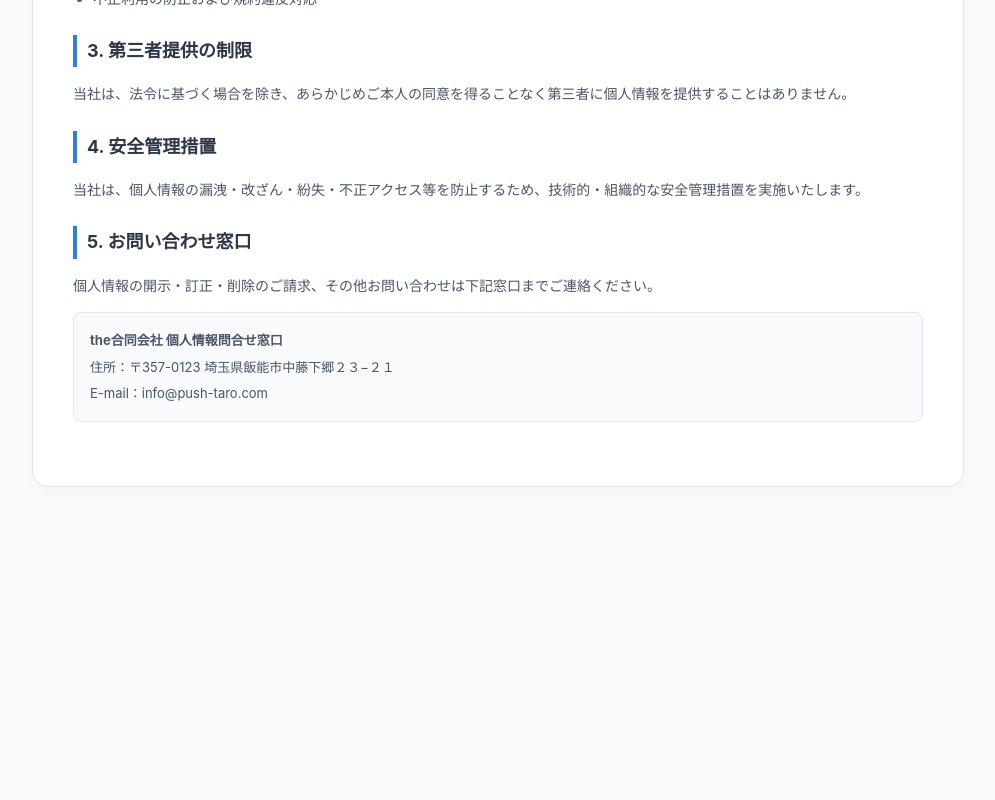
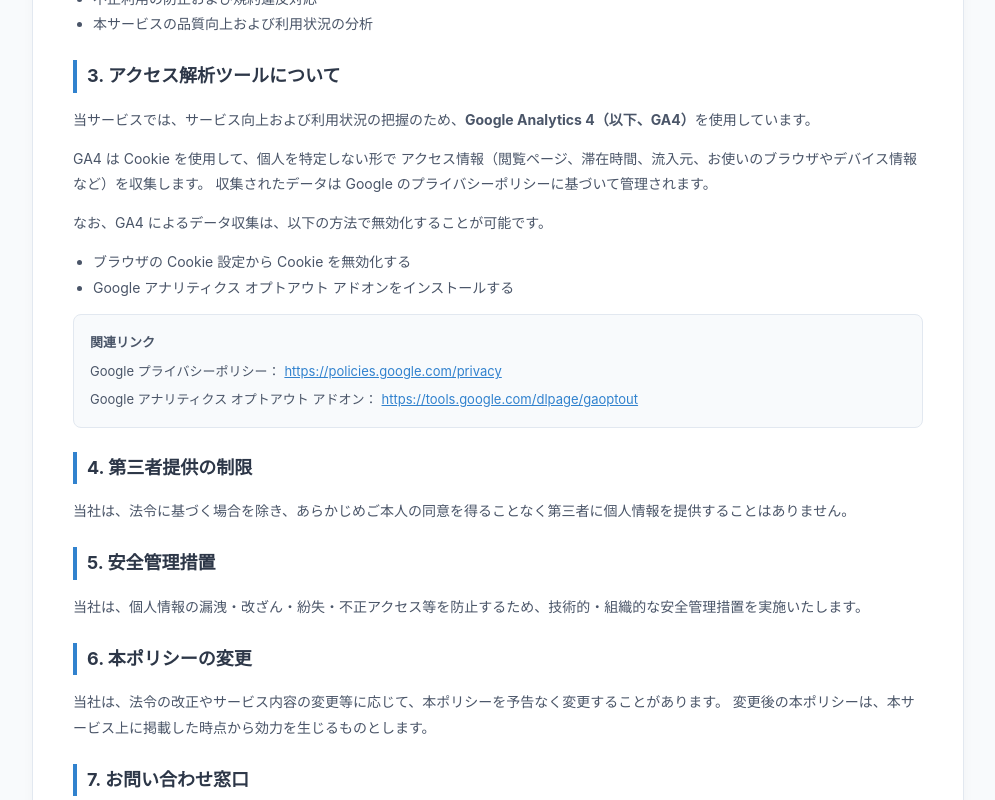
Before and after one commit to thellcishii-lang/push-taro, a Next.js app: page /privacy in a window 1280 px wide. Shown: the part 660-1460 px from the top of the page, without its empty margins (142-1137 px from the left). Before the commit the page ends 1187 px from the top, so only its background shows below. Built offline with nearby package versions, Linux system fonts and the light colour scheme; no server answers.

Commit message:
Update page.tsx

```diff
--- a/app/privacy/page.tsx
+++ b/app/privacy/page.tsx
@@ -37,25 +37,70 @@ export default function PrivacyPage() {
             <li>利用料金の請求および紹介成果報酬の決済・お振込み</li>
             <li>サービスに関するお知らせ・アップデート情報・サポート対応</li>
             <li>不正利用の防止および規約違反対応</li>
+            <li>本サービスの品質向上および利用状況の分析</li>
           </ul>
         </section>
 
+        {/* ★ 新規追加：アクセス解析ツール */}
         <section style={{ marginBottom: '24px' }}>
-          <h2 style={{ fontSize: '18px', fontWeight: '700', color: '#2d3748', marginBottom: '8px', borderLeft: '4px solid #3182ce', paddingLeft: '10px' }}>3. 第三者提供の制限</h2>
+          <h2 style={{ fontSize: '18px', fontWeight: '700', color: '#2d3748', marginBottom: '8px', borderLeft: '4px solid #3182ce', paddingLeft: '10px' }}>3. アクセス解析ツールについて</h2>
+          <p style={{ fontSize: '14px', color: '#4a5568' }}>
+            当サービスでは、サービス向上および利用状況の把握のため、
+            <strong>Google Analytics 4（以下、GA4）</strong>を使用しています。
+          </p>
+          <p style={{ fontSize: '14px', color: '#4a5568' }}>
+            GA4 は Cookie を使用して、個人を特定しない形で
+            アクセス情報（閲覧ページ、滞在時間、流入元、お使いのブラウザやデバイス情報など）を収集します。
+            収集されたデータは Google のプライバシーポリシーに基づいて管理されます。
+          </p>
+          <p style={{ fontSize: '14px', color: '#4a5568' }}>
+            なお、GA4 によるデータ収集は、以下の方法で無効化することが可能です。
+          </p>
+          <ul style={{ fontSize: '14px', color: '#4a5568', paddingLeft: '20px' }}>
+            <li>ブラウザの Cookie 設定から Cookie を無効化する</li>
+            <li>Google アナリティクス オプトアウト アドオンをインストールする</li>
+          </ul>
+          <div style={{ background: '#f8fafc', padding: '16px', borderRadius: '8px', border: '1px solid #e2e8f0', marginTop: '10px', fontSize: '13px', color: '#4a5568' }}>
+            <p style={{ margin: '0 0 6px 0', fontWeight: 'bold' }}>関連リンク</p>
+            <p style={{ margin: '0 0 4px 0' }}>
+              Google プライバシーポリシー：
+              <a href="https://policies.google.com/privacy" target="_blank" rel="noopener noreferrer" style={{ color: '#3182ce', textDecoration: 'underline', marginLeft: '4px' }}>
+                https://policies.google.com/privacy
+              </a>
+            </p>
+            <p style={{ margin: 0 }}>
+              Google アナリティクス オプトアウト アドオン：
+              <a href="https://tools.google.com/dlpage/gaoptout" target="_blank" rel="noopener noreferrer" style={{ color: '#3182ce', textDecoration: 'underline', marginLeft: '4px' }}>
+                https://tools.google.com/dlpage/gaoptout
+              </a>
+            </p>
+          </div>
+        </section>
+
+        <section style={{ marginBottom: '24px' }}>
+          <h2 style={{ fontSize: '18px', fontWeight: '700', color: '#2d3748', marginBottom: '8px', borderLeft: '4px solid #3182ce', paddingLeft: '10px' }}>4. 第三者提供の制限</h2>
           <p style={{ fontSize: '14px', color: '#4a5568' }}>
             当社は、法令に基づく場合を除き、あらかじめご本人の同意を得ることなく第三者に個人情報を提供することはありません。
           </p>
         </section>
 
         <section style={{ marginBottom: '24px' }}>
-          <h2 style={{ fontSize: '18px', fontWeight: '700', color: '#2d3748', marginBottom: '8px', borderLeft: '4px solid #3182ce', paddingLeft: '10px' }}>4. 安全管理措置</h2>
+          <h2 style={{ fontSize: '18px', fontWeight: '700', color: '#2d3748', marginBottom: '8px', borderLeft: '4px solid #3182ce', paddingLeft: '10px' }}>5. 安全管理措置</h2>
           <p style={{ fontSize: '14px', color: '#4a5568' }}>
             当社は、個人情報の漏洩・改ざん・紛失・不正アクセス等を防止するため、技術的・組織的な安全管理措置を実施いたします。
           </p>
         </section>
 
         <section style={{ marginBottom: '24px' }}>
-          <h2 style={{ fontSize: '18px', fontWeight: '700', color: '#2d3748', marginBottom: '8px', borderLeft: '4px solid #3182ce', paddingLeft: '10px' }}>5. お問い合わせ窓口</h2>
+          <h2 style={{ fontSize: '18px', fontWeight: '700', color: '#2d3748', marginBottom: '8px', borderLeft: '4px solid #3182ce', paddingLeft: '10px' }}>6. 本ポリシーの変更</h2>
+          <p style={{ fontSize: '14px', color: '#4a5568' }}>
+            当社は、法令の改正やサービス内容の変更等に応じて、本ポリシーを予告なく変更することがあります。
+            変更後の本ポリシーは、本サービス上に掲載した時点から効力を生じるものとします。
+          </p>
+        </section>
+
+        <section style={{ marginBottom: '24px' }}>
+          <h2 style={{ fontSize: '18px', fontWeight: '700', color: '#2d3748', marginBottom: '8px', borderLeft: '4px solid #3182ce', paddingLeft: '10px' }}>7. お問い合わせ窓口</h2>
           <p style={{ fontSize: '14px', color: '#4a5568' }}>
             個人情報の開示・訂正・削除のご請求、その他お問い合わせは下記窓口までご連絡ください。
           </p>
```
